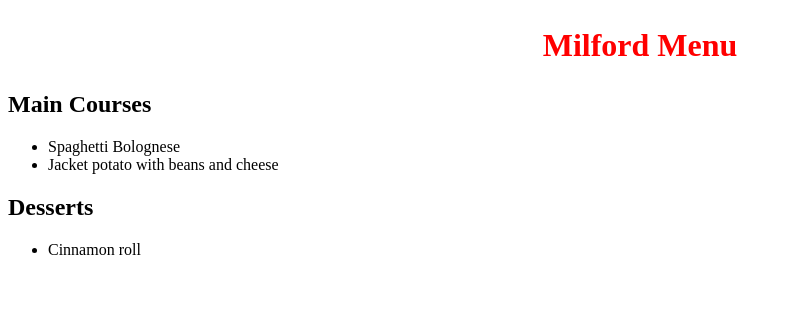
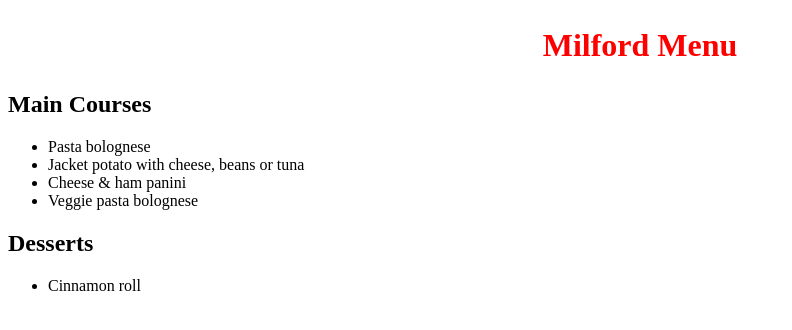
Before and after one commit to sonikblue/milford-menu, a Vue app: page / in a window 1280 px wide. Shown: the top 330 px of the page, without its empty margins (0-792 px from the left). Built offline with nearby package versions, Linux system fonts and the light colour scheme.

Commit message:
Wire in fixed menu service

```diff
--- a/src/App.vue
+++ b/src/App.vue
@@ -1,19 +1,14 @@
 <script lang="ts">
-import { defineComponent } from "vue";
+import { defineComponent, type PropType } from "vue";
 import MenuPanel from "./components/MenuPanel.vue";
+import type { MenuService } from "./service/menuService";
 
 export default defineComponent({
-  data() {
-    return {
-      // TODO: Wire in menu service. Create it here? What part of the lifecycle?
-      menu: {
-        mains: [
-          { description: "Spaghetti Bolognese" },
-          { description: "Jacket potato with beans and cheese" },
-        ],
-        desserts: [{ description: "Cinnamon roll" }],
-      },
-    };
+  props: {
+    menuService: {
+      type: Object as PropType<MenuService>,
+      required: true,
+    },
   },
   components: {
     MenuPanel,
@@ -27,7 +22,7 @@ export default defineComponent({
   </header>
 
   <main>
-    <MenuPanel :menu="menu" />
+    <MenuPanel :menu="menuService.todaysMenu()" />
   </main>
 </template>
 
--- a/src/main.ts
+++ b/src/main.ts
@@ -1,4 +1,8 @@
 import { createApp } from "vue";
 import App from "./App.vue";
+import { FixedMenuService } from "./service/fixedMenuService";
+import type { MenuService } from "./service/menuService";
 
-createApp(App).mount("#app");
+const menuService: MenuService = new FixedMenuService();
+
+createApp(App, { menuService }).mount("#app");
```
Also changed, not shown: 1 other file (tests, documents, lock files or other folders).
